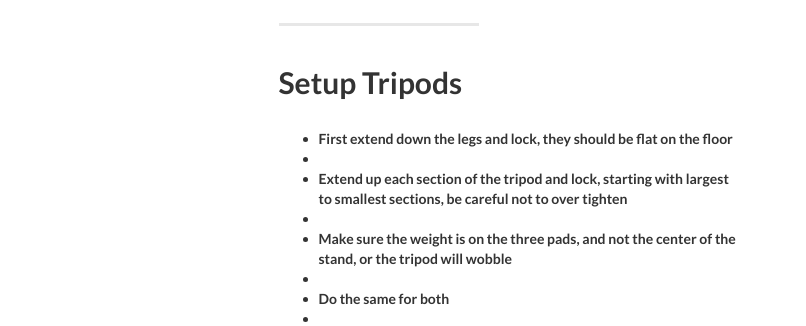
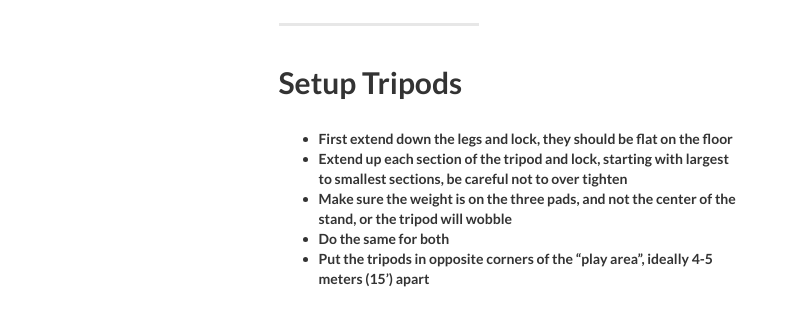
Before and after one commit to radio412/arupvive, a website: page index.html in a window 1280 px wide. Shown: the part 2315-2641 px from the top of the page, 474-1280 px from the left. Drawn offline with nearby package versions, Linux system fonts and the light colour scheme.

```diff
--- a/index.html
+++ b/index.html
@@ -202,11 +202,11 @@
                       <h2 class="section-heading">Setup Tripods</h2>
                       <p>
                         <ul>
-                          <li>First extend down the legs and lock, they should be flat on the floor<li>
-                          <li>Extend up each section of the tripod and lock, starting with largest to smallest sections, be careful not to over tighten<li>
-                          <li>Make sure the weight is on the three pads, and not the center of the stand, or the tripod will wobble<li>
-                          <li>Do the same for both<li>
-                          <li>Put the tripods in opposite corners of the “play area”, ideally 4-5 meters (15’) apart<li>
+                          <li>First extend down the legs and lock, they should be flat on the floor</li>
+                          <li>Extend up each section of the tripod and lock, starting with largest to smallest sections, be careful not to over tighten</li>
+                          <li>Make sure the weight is on the three pads, and not the center of the stand, or the tripod will wobble</li>
+                          <li>Do the same for both</li>
+                          <li>Put the tripods in opposite corners of the “play area”, ideally 4-5 meters (15’) apart</li>
                         <ul>
                       </p>
                   </div>
```
